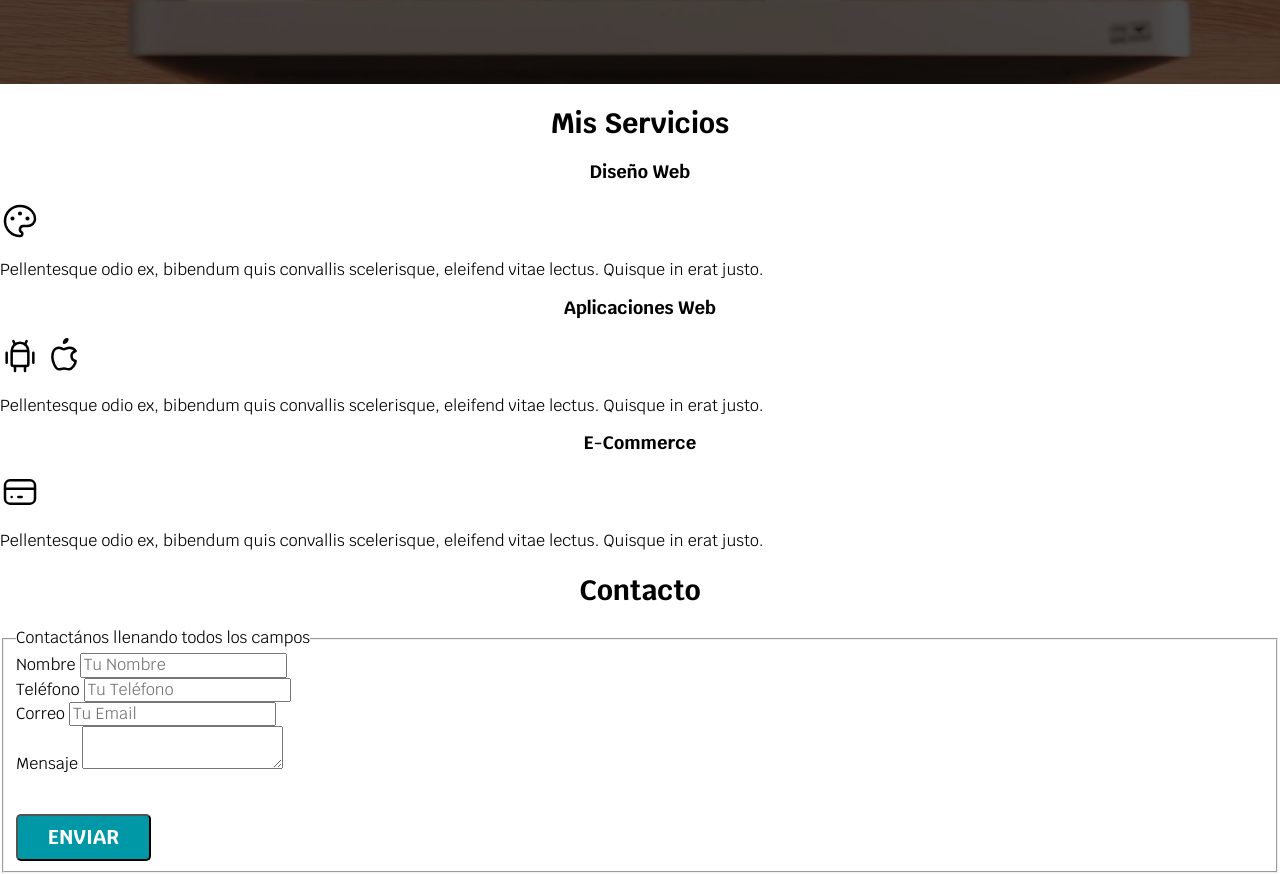
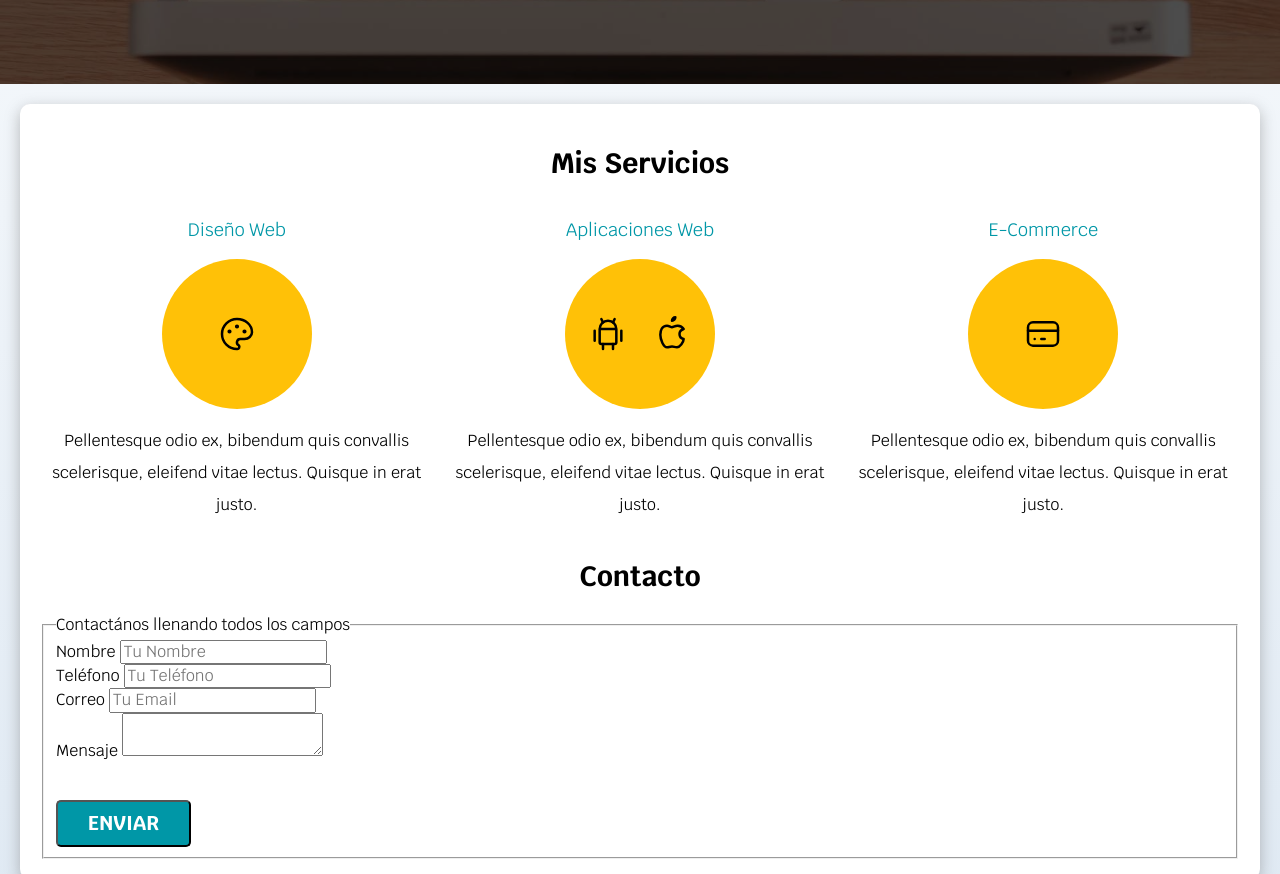
Before and after one commit to ggajardo90/landing-page-gonsalo, a plain HTML site: page index.html in a window 1280 px wide. Shown: the part 504-1378 px from the top of the page. Drawn offline with Linux system fonts and the light colour scheme.

Commit message:
se realiza seccion de servicios

```diff
--- a/css/style.css
+++ b/css/style.css
@@ -19,6 +19,7 @@
 body {
   font-size: 16px; /*con esta configuracion 1 rem  es igual a 10px*/
   font-family: "krub", sans-serif;
+  background-image:linear-gradient(to top, #DFE9F3 0%, var(--blanco) 100%);
 }
 
 h1 {
@@ -34,6 +35,16 @@
 h2,
 h3 {
   text-align: center;
+}
+
+.sombra{
+  -webkit-box-shadow: 0px 5px 15px 0px rgba(112,112,112,0.54);
+  -moz-box-shadow: 0px 5px 15px 0px rgba(112,112,112,0.54);
+   box-shadow: 0px 5px 15px 0px rgba(112,112,112,0.48);
+   background-color: var(--blanco);
+   padding: 2rem;
+   border-radius: 1rem;
+
 }
 
 .titulo span {
@@ -103,6 +114,7 @@
   background-size: cover;
   height: 450px;
   position: relative;
+  margin-bottom: 2rem;
 }
 
 .nombre {
@@ -131,3 +143,38 @@
     align-items: flex-end;
     margin-top: 2rem;
 }
+
+/*Servicios*/
+@media (min-width:768px) {
+
+  .servicios{
+    display: grid;
+    grid-template-columns: repeat(3, 1fr);
+    column-gap: 1rem
+  }
+}
+
+.servicio{
+  display: flex;
+  flex-direction: column;
+  align-items: center;
+}
+
+.servicio h3{
+  color: var(--secundario);
+  font-weight: 400;
+
+}
+.servicio p{
+  line-height: 2;
+  text-align: center;
+}
+.servicio .iconos{
+  height: 15rem;
+  width: 15rem;
+  background-color: var(--primario);
+  border-radius: 50%;
+  display: flex;
+  justify-content: space-evenly;
+  align-items: center;
+}
--- a/index.html
+++ b/index.html
@@ -42,13 +42,13 @@
         </div> <!-- .contenido-hero -->
     </section>
 
-    <main>
+    <main class="contenedor sombra">
         <h2>Mis Servicios</h2>
 
-        <div>
-            <section>
+        <div class="servicios">
+            <section class="servicio">
                 <h3>Diseño Web</h3>
-                <div>
+                <div class="iconos">
                     <svg xmlns="http://www.w3.org/2000/svg" class="icon icon-tabler icon-tabler-palette" width="40" height="40" viewBox="0 0 24 24" stroke-width="1.5" stroke="#000000" fill="none" stroke-linecap="round" stroke-linejoin="round">
                         <path stroke="none" d="M0 0h24v24H0z"/>
                         <path d="M12 21a9 9 0 1 1 0 -18a9 8 0 0 1 9 8a4.5 4 0 0 1 -4.5 4h-2.5a2 2 0 0 0 -1 3.75a1.3 1.3 0 0 1 -1 2.25" />
@@ -60,9 +60,9 @@
                 <p> Pellentesque odio ex, bibendum quis convallis scelerisque, eleifend vitae lectus. Quisque in erat justo. </p>
             </section>
 
-            <section>
+            <section class="servicio">
                 <h3>Aplicaciones Web</h3>
-                <div>
+                <div class="iconos">
                     <svg xmlns="http://www.w3.org/2000/svg" class="icon icon-tabler icon-tabler-brand-android" width="40" height="40" viewBox="0 0 24 24" stroke-width="1.5" stroke="#000000" fill="none" stroke-linecap="round" stroke-linejoin="round">
                         <path stroke="none" d="M0 0h24v24H0z"/>
                         <line x1="4" y1="10" x2="4" y2="16" />
@@ -83,7 +83,7 @@
                 <p> Pellentesque odio ex, bibendum quis convallis scelerisque, eleifend vitae lectus. Quisque in erat justo. </p>
             </section>
 
-            <section>
+            <section class="servicio">
                 <h3>E-Commerce</h3>
                 <div class="iconos">
                     <svg xmlns="http://www.w3.org/2000/svg" class="icon icon-tabler icon-tabler-credit-card" width="40" height="40" viewBox="0 0 24 24" stroke-width="1.5" stroke="#000000" fill="none" stroke-linecap="round" stroke-linejoin="round">
```
